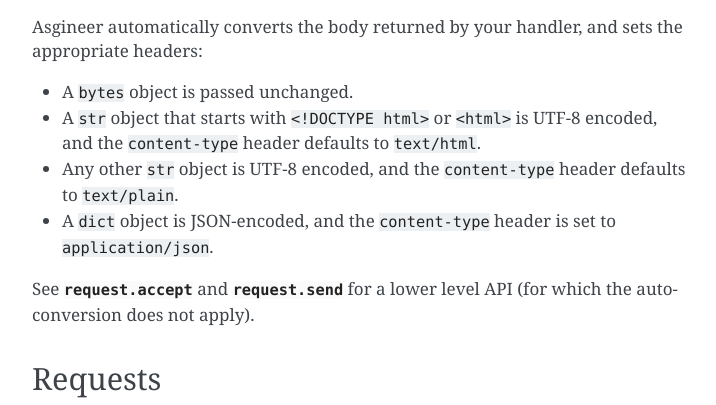
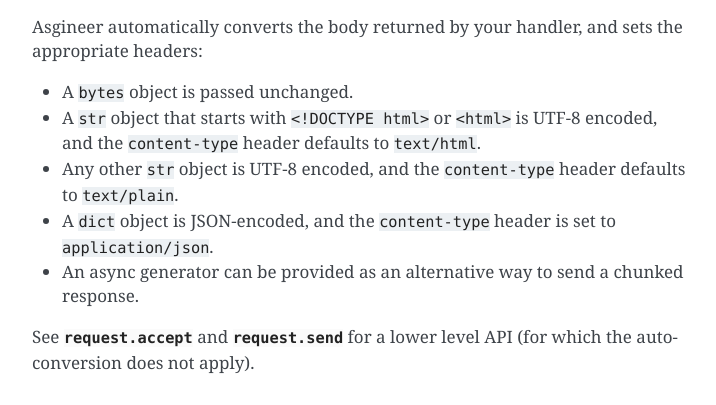
Before and after one commit to almarklein/asgineer, a Sphinx documentation site: the page built from docs/reference.rst, in a window 1280 px wide and 900 px high, scrolled down 470 px, cut to the strip 0-405 px from the top of the window. Shown: the whole strip, without its empty margins (388-1104 px from the left). Built offline with Sphinx 7.4.7, drawn with Linux system fonts in a browser that asks for light colours.

Commit message:
add to docs

```diff
--- a/docs/reference.rst
+++ b/docs/reference.rst
@@ -32,6 +32,7 @@
   and the ``content-type`` header defaults to ``text/plain``.
 * A ``dict`` object is JSON-encoded,
   and the ``content-type`` header is set to ``application/json``.
+* An async generator can be provided as an alternative way to send a chunked response.
 
 See :func:`request.accept <asgineer.HttpRequest.accept>` and :func:`request.send <asgineer.HttpRequest.send>`
 for a lower level API (for which the auto-conversion does not apply).
```
